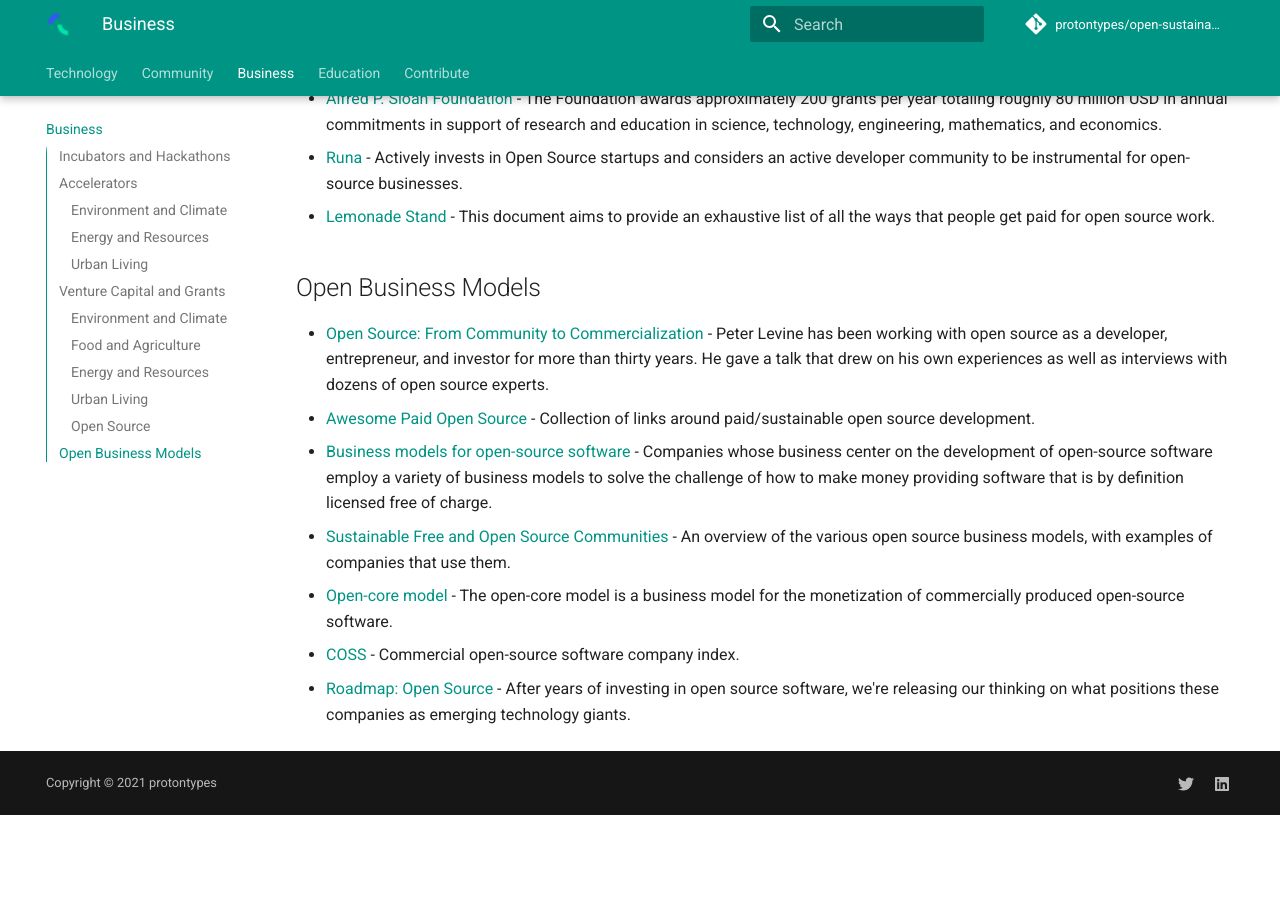
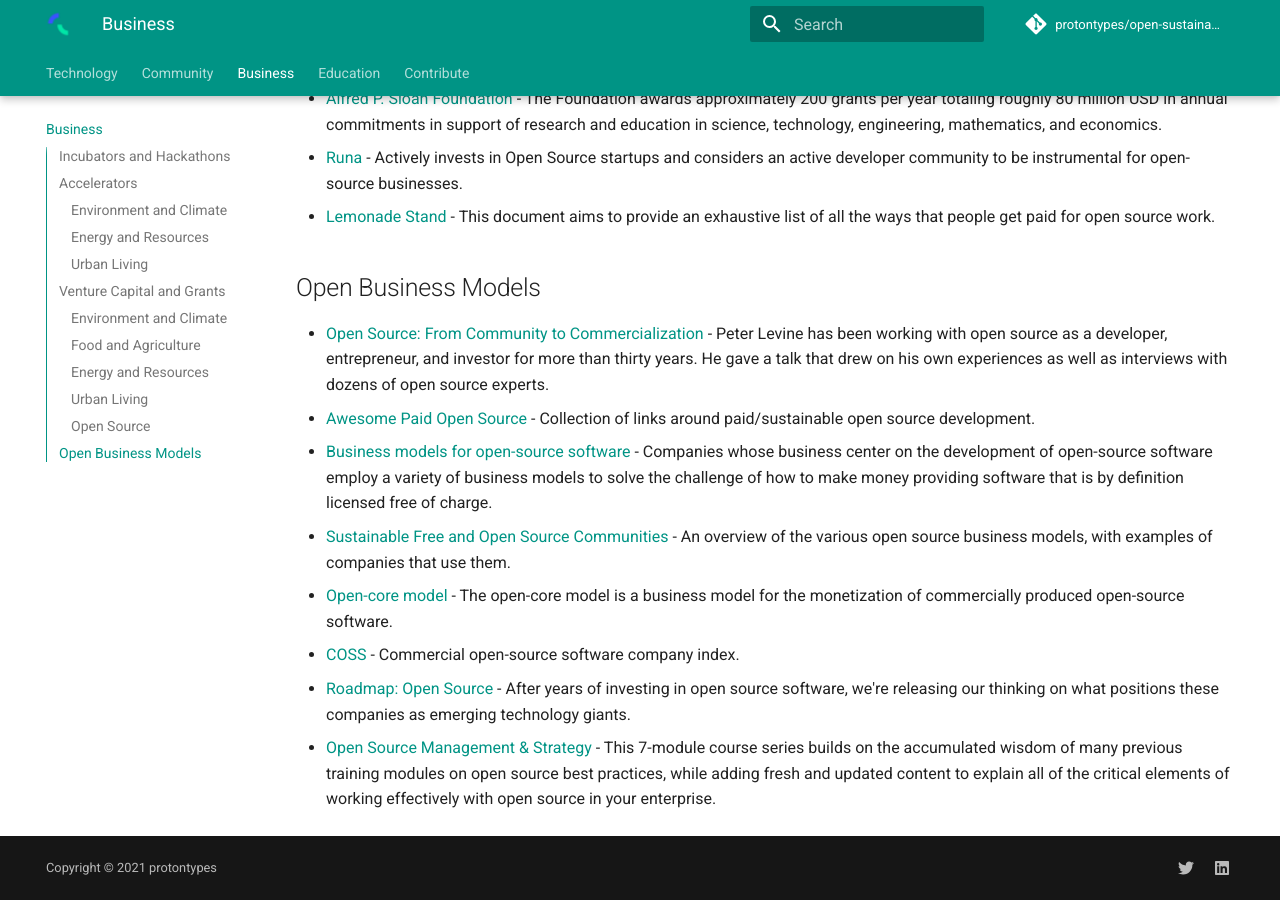
Before and after one commit to protontypes/open-sustainable-technology, an MkDocs documentation site: the page built from docs/business.md, in a window 1280 px wide and 900 px high, scrolled down 8114 px. Built offline with MkDocs 1.6.1 and Material for MkDocs 9.7.7, drawn with Linux system fonts in a browser that asks for light colours; comment, search, counter and statistics services are not loaded; before the commit the page ends 8929 px from its top, so only the background shows below that.

Commit message:
Update business.md
Explain all of the critical elements of working effectively with open source in your enterprise. @linuxfoundation https://training.linuxfoundation.org/training/open-source-management-and-strategy/ #opensource

```diff
--- a/docs/business.md
+++ b/docs/business.md
@@ -190,3 +190,4 @@
 * [Open-core model](https://en.wikipedia.org/wiki/Open-core_model) - The open-core model is a business model for the monetization of commercially produced open-source software.
 * [COSS](https://docs.google.com/spreadsheets/d/17nKMpi_Dh5slCqzLSFBoWMxNvWiwt2R-t4e_l7LPLhU/edit#gid=0) - Commercial open-source software company index.
 * [Roadmap: Open Source](https://www.bvp.com/atlas/roadmap-open-source) - After years of investing in open source software, we're releasing our thinking on what positions these companies as emerging technology giants.
+* [Open Source Management & Strategy](https://training.linuxfoundation.org/training/open-source-management-and-strategy/) - This 7-module course series builds on the accumulated wisdom of many previous training modules on open source best practices, while adding fresh and updated content to explain all of the critical elements of working effectively with open source in your enterprise.
```
